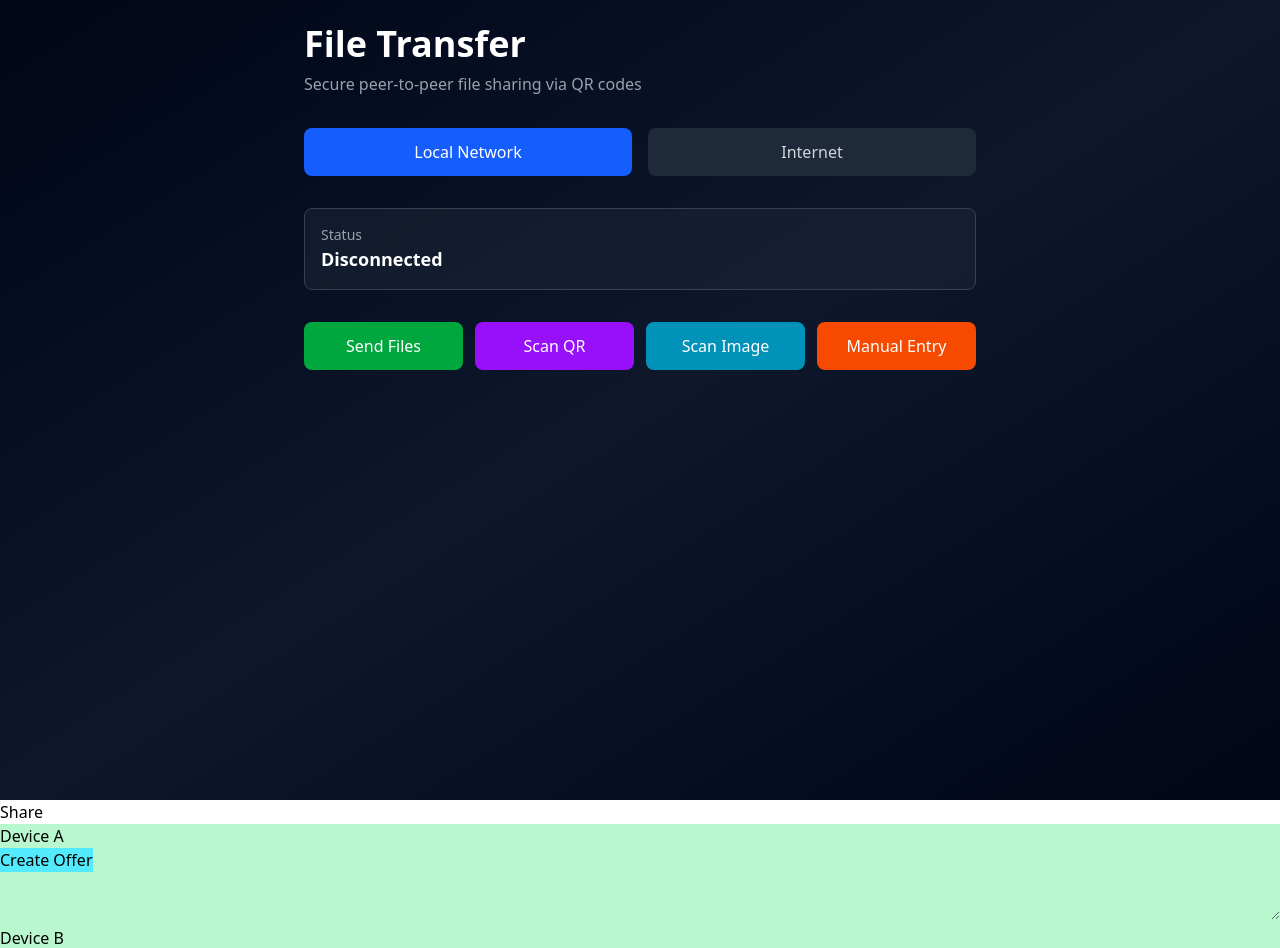
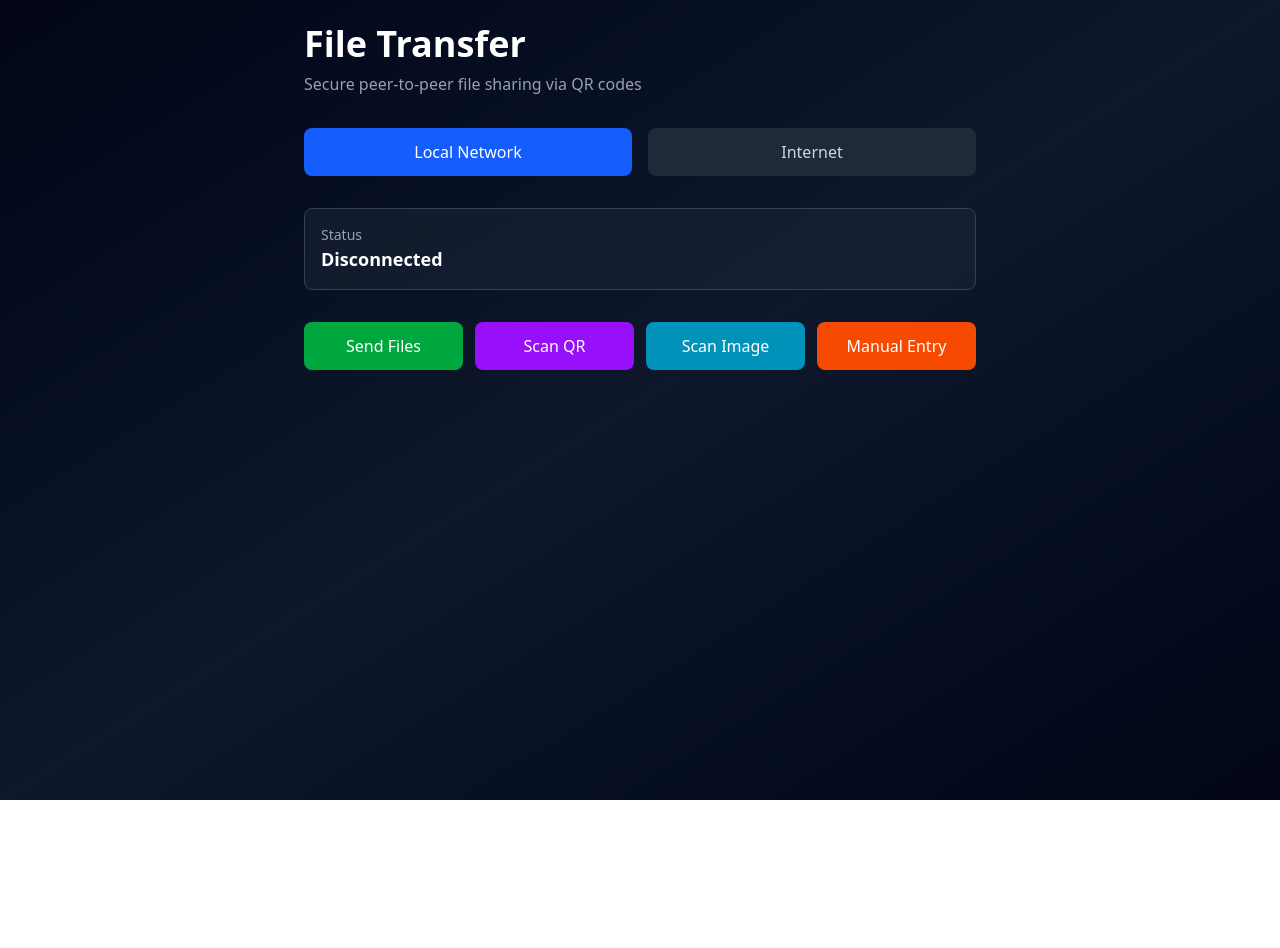
Before and after one commit to visz29/File_Transfer_local, a React (Vite) app: page / in a window 1280 px wide. Shown: the top 948 px of the page. After the commit the page ends 800 px from the top, so only its background shows below. Built offline with nearby package versions, Linux system fonts and the light colour scheme.

Commit message:
update 12.07 am 28/dec/2025

```diff
--- a/src/main.jsx
+++ b/src/main.jsx
@@ -8,7 +8,7 @@ import V0 from './V0.jsx'
 ReactDOM.createRoot(document.getElementById('root')).render(
   <React.StrictMode>
     <App />
-    <Share />
+    {/* <Share /> */}
     {/* <V0 /> */}
   </React.StrictMode>,
 )
```
